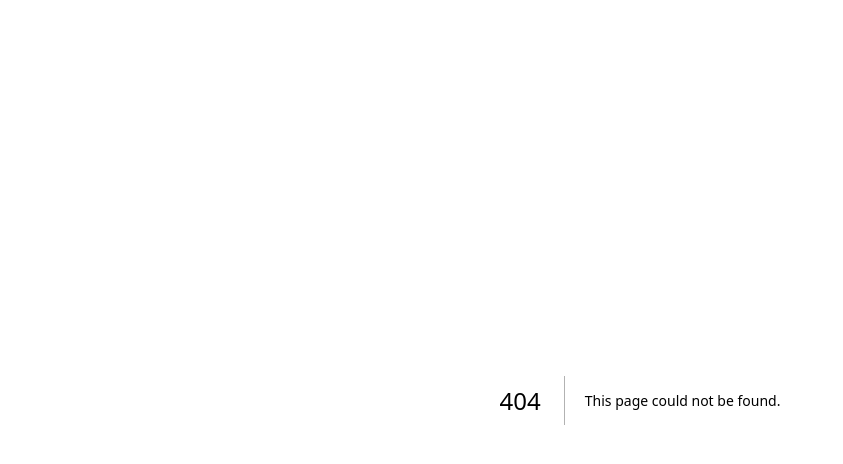
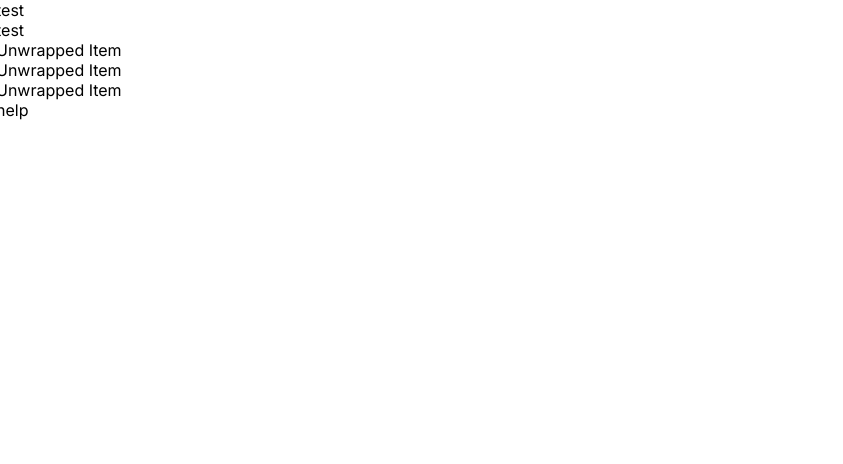
Before and after one commit to test-party/guinea-pig-next, a Next.js app: page /list-issues in a window 1280 px wide. Before the commit this address had no page. Shown: the top 464 px of the page, without its empty margins (0-843 px from the left). Built offline with nearby package versions, Linux system fonts and the light colour scheme.

Commit message:
add list issues page

```diff
--- /dev/null
+++ b/src/app/list-issues/page.tsx
@@ -0,0 +1,26 @@
+import { Inter } from "next/font/google";
+const inter = Inter({ subsets: ["latin"] });
+
+//http://localhost:3000/list-issues
+
+export default function Page() {
+    return (
+        <body className={inter.className}>
+            <ul className="prose-sm -ml-1 -mr-1 leading-5">
+                <div>
+                    test
+                </div>
+                {true &&
+                    <li>test
+                    </li>
+                }
+                <div>
+                    <li>Unwrapped Item</li>
+                    <li>Unwrapped Item</li>
+                    <li>Unwrapped Item</li>
+                </div>
+                <li>help</li>
+            </ul>
+        </body>
+    );
+}
```
